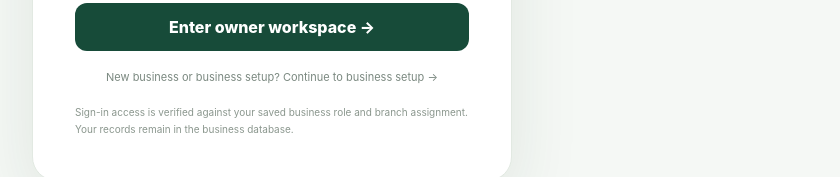
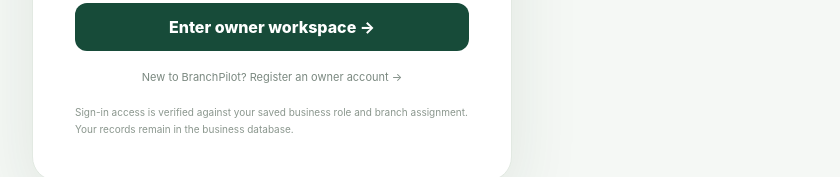
Before and after one commit to ayana79696-cell/digibiashara, a Next.js app: page /owner/login in a window 1280 px wide. Shown: the part 596-773 px from the top of the page, without its empty margins (368-1208 px from the left). Built offline with nearby package versions, Linux system fonts and the light colour scheme; no server answers.

Commit message:
Link owner login to BranchPilot owner registration and preserve subscription gating

```diff
--- a/src/components/branchpilot-login.tsx
+++ b/src/components/branchpilot-login.tsx
@@ -54,7 +54,7 @@ export default function BranchPilotLogin({ accountType }: { accountType: Account
         setMessage('This business workspace is suspended or closed. Contact platform support.');
         setBusy(false); return;
       }
-      if (!paid && business?.status !== 'active') {
+      if (!paid) {
         router.push('/businesses'); setBusy(false); return;
       }
       router.push('/admin/dashboard'); return;
@@ -92,7 +92,7 @@ export default function BranchPilotLogin({ accountType }: { accountType: Account
         <button className="bp-auth-submit" type="submit" disabled={busy}>{busy ? 'Verifying secure access…' : owner ? 'Enter owner workspace →' : 'Enter employee workspace →'}</button>
       </form>
       {owner
-        ? <Link className="bp-auth-switch" href="/businesses">New business or business setup? Continue to business setup →</Link>
+        ? <Link className="bp-auth-switch" href="/owner/register">New to BranchPilot? Register an owner account →</Link>
         : <Link className="bp-auth-switch" href="/owner/login">Are you the business owner? Owner login →</Link>}
       <div className="bp-auth-hint">Sign-in access is verified against your saved business role and branch assignment. Your records remain in the business database.</div>
     </section>
```
